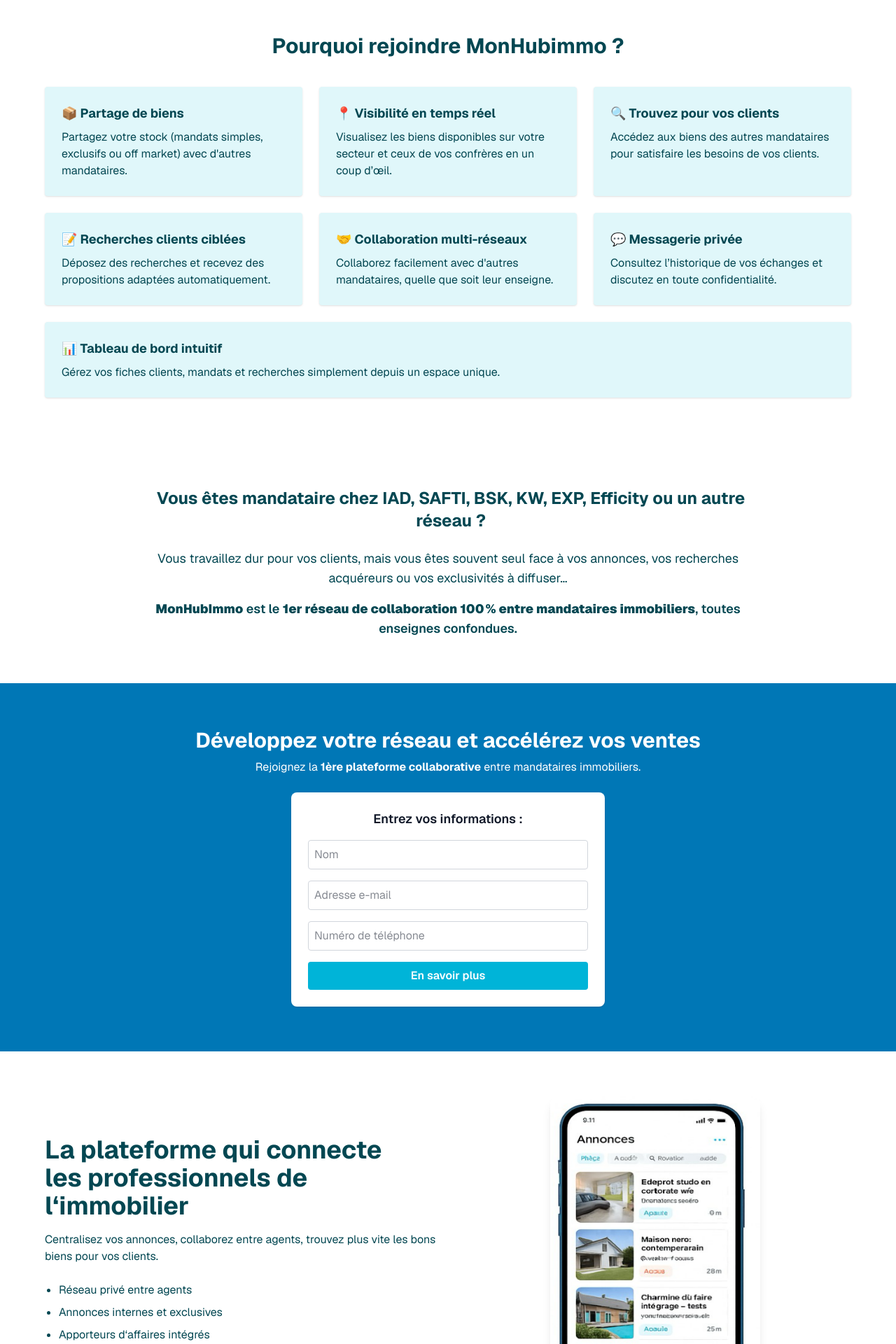
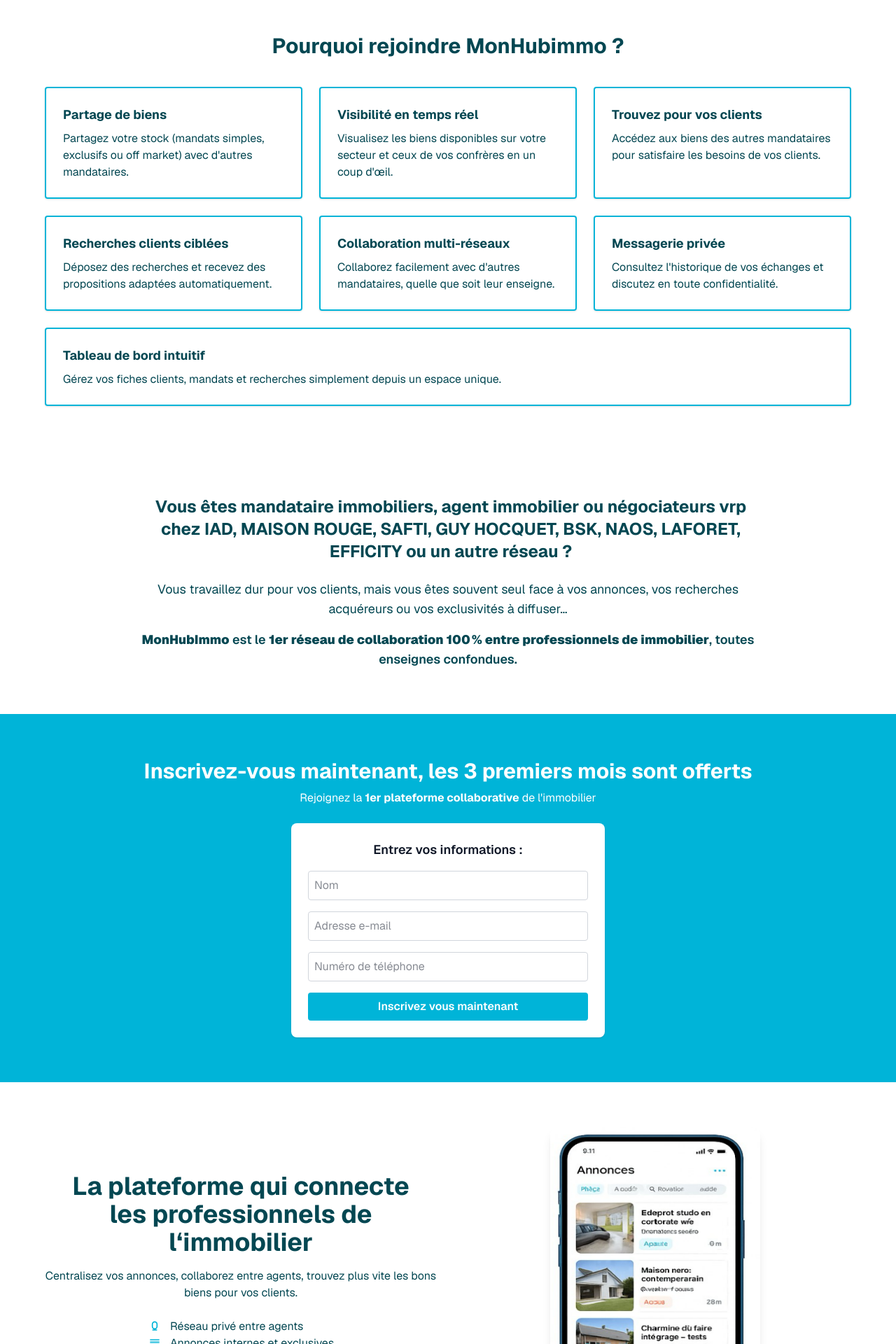
Before and after one commit to karandeep4423/mon-hub-immo-landing-page, a Next.js app: page / in a window 1280 px wide. Shown: the part 880-2800 px from the top of the page at 70% size. Built offline with nearby package versions, Linux system fonts and the light colour scheme.

Commit message:
made some changes

```diff
--- a/app/page.tsx
+++ b/app/page.tsx
@@ -65,13 +65,14 @@
   }
 
   return (
-    <main className="bg-gradient-to-br from-[#0077b6] to-[#00b4d8] min-h-screen text-white font-sans">
+    <main className="bg-[#00b4d8] min-h-screen text-white font-sans">
       {/* PAGE 1 - HERO */}
       <section className="min-h-screen flex flex-col justify-center items-center text-center px-6">
-        <p className="text-sm font-medium mb-4">
-          Ici, peu importe votre réseau :<br />
+        <p className="text-sm  font-medium mb-4">
+          Ici, peu importe votre réseau
+          <br />
           <span className="font-bold">
-            ce qui compte, c’est de conclure plus de ventes, ensemble.
+            ce qui compte, c&apos;est de conclure plus de ventes, ensemble.
           </span>
         </p>
 
@@ -80,16 +81,19 @@
         </h1>
 
         <p className="uppercase tracking-wider text-sm mb-3">
-          La 1ère plateforme collaborative pour les mandataires immobiliers
+          Le 1er réseau collaboratif où tous les professionnels de
+          l&apos;immobilier
         </p>
 
-        <p className="mb-6">Partager pour mieux performer</p>
+        <p className="mb-6">
+          Partagent biens et clients, toutes enseignes confondues
+        </p>
 
         <button
           onClick={scrollToForm}
           className="bg-white text-[#00b4d8] px-6 py-2 rounded-full font-bold hover:bg-gray-100 transition"
         >
-          S’inscrire
+          Je veux être informé dés l&apos;ouverture
         </button>
       </section>
 
@@ -100,37 +104,33 @@
         </h2>
 
         <div className="grid md:grid-cols-2 lg:grid-cols-3 gap-6 max-w-6xl mx-auto text-[#034752]">
-          <div className="bg-[#e0f7fa] p-6 rounded shadow">
-            <h3 className="font-bold text-lg mb-2">📦 Partage de biens</h3>
+          <div className="border-2 border-[#00b4d8] p-6 rounded shadow">
+            <h3 className="font-bold text-lg mb-2">Partage de biens</h3>
             <p>
               Partagez votre stock (mandats simples, exclusifs ou off market)
               avec d&apos;autres mandataires.
             </p>
           </div>
 
-          <div className="bg-[#e0f7fa] p-6 rounded shadow">
-            <h3 className="font-bold text-lg mb-2">
-              📍 Visibilité en temps réel
-            </h3>
+          <div className="border-2 border-[#00b4d8] p-6 rounded shadow">
+            <h3 className="font-bold text-lg mb-2">Visibilité en temps réel</h3>
             <p>
               Visualisez les biens disponibles sur votre secteur et ceux de vos
-              confrères en un coup d’œil.
+              confrères en un coup d&apos;œil.
             </p>
           </div>
 
-          <div className="bg-[#e0f7fa] p-6 rounded shadow">
-            <h3 className="font-bold text-lg mb-2">
-              🔍 Trouvez pour vos clients
-            </h3>
+          <div className="border-2 border-[#00b4d8]  p-6 rounded shadow">
+            <h3 className="font-bold text-lg mb-2">Trouvez pour vos clients</h3>
             <p>
               Accédez aux biens des autres mandataires pour satisfaire les
               besoins de vos clients.
             </p>
           </div>
 
-          <div className="bg-[#e0f7fa] p-6 rounded shadow">
+          <div className="border-2 border-[#00b4d8] p-6 rounded shadow">
             <h3 className="font-bold text-lg mb-2">
-              📝 Recherches clients ciblées
+              Recherches clients ciblées
             </h3>
             <p>
               Déposez des recherches et recevez des propositions adaptées
@@ -138,9 +138,9 @@
             </p>
           </div>
 
-          <div className="bg-[#e0f7fa] p-6 rounded shadow">
+          <div className="border-2 border-[#00b4d8] p-6 rounded shadow">
             <h3 className="font-bold text-lg mb-2">
-              🤝 Collaboration multi-réseaux
+              Collaboration multi-réseaux
             </h3>
             <p>
               Collaborez facilement avec d&apos;autres mandataires, quelle que
@@ -148,18 +148,16 @@
             </p>
           </div>
 
-          <div className="bg-[#e0f7fa] p-6 rounded shadow">
-            <h3 className="font-bold text-lg mb-2">💬 Messagerie privée</h3>
+          <div className="border-2 border-[#00b4d8] p-6 rounded shadow">
+            <h3 className="font-bold text-lg mb-2">Messagerie privée</h3>
             <p>
-              Consultez l’historique de vos échanges et discutez en toute
+              Consultez l&apos;historique de vos échanges et discutez en toute
               confidentialité.
             </p>
           </div>
 
-          <div className="bg-[#e0f7fa] p-6 rounded shadow md:col-span-2 lg:col-span-3">
-            <h3 className="font-bold text-lg mb-2">
-              📊 Tableau de bord intuitif
-            </h3>
+          <div className="border-2  border-[#00b4d8] p-6 rounded shadow md:col-span-2 lg:col-span-3">
+            <h3 className="font-bold text-lg mb-2">Tableau de bord intuitif</h3>
             <p>
               Gérez vos fiches clients, mandats et recherches simplement depuis
               un espace unique.
@@ -174,8 +172,9 @@
             <span className="inline-flex items-center gap-2">
               <span></span>
               <span>
-                Vous êtes mandataire chez IAD, SAFTI, BSK, KW, EXP, Efficity ou
-                un autre réseau ?
+                Vous êtes mandataire immobiliers, agent immobilier ou
+                négociateurs vrp chez IAD, MAISON ROUGE, SAFTI, GUY HOCQUET,
+                BSK, NAOS, LAFORET, EFFICITY ou un autre réseau ?
               </span>
             </span>
           </h2>
@@ -189,7 +188,8 @@
           <p className="text-md md:text-lg font-semibold">
             <strong>MonHubImmo</strong> est le{" "}
             <strong>
-              1er réseau de collaboration 100 % entre mandataires immobiliers
+              1er réseau de collaboration 100 % entre professionnels de
+              immobilier
             </strong>
             , toutes enseignes confondues.
           </p>
@@ -197,13 +197,13 @@
       </section>
 
       {/* PAGE 2 - FORMULAIRE */}
-      <section className="bg-[#0077b6] py-16 px-6 flex flex-col items-center text-center">
+      <section className="bg-[#00b4d8] py-16 px-6 flex flex-col items-center text-center">
         <h2 className="text-3xl font-bold mb-2 text-white">
-          Développez votre réseau et accélérez vos ventes
+          Inscrivez-vous maintenant, les 3 premiers mois sont offerts
         </h2>
         <p className="mb-6 text-white max-w-xl">
-          Rejoignez la <strong>1ère plateforme collaborative</strong> entre
-          mandataires immobiliers.
+          Rejoignez la <strong>1er plateforme collaborative</strong> de
+          l&apos;immobilier
         </p>
 
         <div className="bg-white text-gray-900 w-full max-w-md p-6 rounded-lg shadow">
@@ -239,7 +239,7 @@
               disabled={loading}
               className="bg-[#00b4d8] text-white w-full py-2 rounded font-semibold hover:bg-[#0094b3] transition disabled:opacity-50 disabled:cursor-not-allowed"
             >
-              {loading ? "Envoi en cours..." : "En savoir plus"}
+              {loading ? "Envoi en cours..." : "Inscrivez vous maintenant"}
             </button>
           </form>
 
@@ -261,7 +261,7 @@
       <section className="bg-white py-16 px-6 text-[#034752]">
         <div className="max-w-6xl mx-auto grid md:grid-cols-2 gap-8 items-center">
           {/* Texte principal */}
-          <div>
+          <div className="flex flex-col items-center text-center">
             <h2 className="text-3xl md:text-4xl font-bold mb-4">
               La plateforme qui connecte
               <br /> les professionnels de l&lsquo;immobilier
@@ -270,13 +270,51 @@
               Centralisez vos annonces, collaborez entre agents, trouvez plus
               vite les bons biens pour vos clients.
             </p>
-            <ul className="list-disc pl-5 space-y-2">
-              <li> Réseau privé entre agents</li>
-              <li> Annonces internes et exclusives</li>
-              <li> Apporteurs d&lsquo;affaires intégrés</li>
+            <ul className="flex flex-col text-left">
+              <li className="flex items-center gap-3">
+                <svg
+                  className="w-5 h-5 text-[#00b4d8] flex-shrink-0"
+                  fill="none"
+                  stroke="currentColor"
+                  strokeWidth={2}
+                  viewBox="0 0 24 24"
+                >
+                  <path d="M16 12a4 4 0 01-8 0V8a4 4 0 018 0v4z" />
+                  <path d="M12 16v2m0 0h-4m4 0h4" />
+                </svg>
+                <span>Réseau privé entre agents</span>
+              </li>
+              <li className="flex items-center gap-3">
+                <svg
+                  className="w-5 h-5 text-[#00b4d8] flex-shrink-0"
+                  fill="none"
+                  stroke="currentColor"
+                  strokeWidth={2}
+                  viewBox="0 0 24 24"
+                >
+                  <path d="M4 6h16M4 10h16M4 14h16M4 18h16" />
+                </svg>
+                <span>Annonces internes et exclusives</span>
+              </li>
+              <li className="flex items-center gap-3">
+                <svg
+                  className="w-5 h-5 text-[#00b4d8] flex-shrink-0"
+                  fill="none"
+                  stroke="currentColor"
+                  strokeWidth={2}
+                  viewBox="0 0 24 24"
+                >
+                  <path d="M12 8v8m0 0l-4-4m4 4l4-4" />
+                  <circle cx="12" cy="12" r="10" />
+                </svg>
+                <span>Apporteurs d&apos;affaires intégrés</span>
+              </li>
             </ul>
-            <button className="mt-6 bg-[#00b4d8] text-white px-6 py-2 rounded-full font-semibold hover:bg-[#0094b3] transition">
-              Tester gratuitement
+            <button
+              onClick={scrollToForm}
+              className="mt-6 bg-[#00b4d8] text-white px-6 py-2 rounded-full font-semibold hover:bg-[#0094b3] transition"
+            >
+              Je réserve ma place
             </button>
           </div>
 
@@ -432,10 +470,16 @@
                 <path d="M5 13l4 4L19 7" />
               </svg>
               <div>
-                <p className="font-semibold">Apporteurs d’affaires</p>
+                <p className="font-semibold">Apporteurs d&apos;affaires</p>
                 <p className="text-sm text-gray-700">
-                  Un outil simple pour vous connecter à des professionnels
-                  sérieux.
+                  MonHubimmo vous ouvre aussi les portes du réseau caché des
+                  particuliers et prescripteurs locaux. Ils peuvent désormais
+                  publier leurs propres annonces, consultables par les
+                  mandataires sur la plateforme.<br></br><br></br>
+                  Des particuliers, amis, voisins
+                  ou commerçants qui connaissent un bien à vendre ou un acheteur
+                  potentiel ? C&apos;est un véritable levier de prospection et de
+                  mandats avant même leur diffusion sur les portails.
                 </p>
               </div>
             </div>
@@ -457,8 +501,11 @@
                 évolutive
               </li>
             </ul>
-            <button className="mt-6 bg-[#00b4d8] text-white px-6 py-2 rounded-full font-semibold hover:bg-[#0094b3] transition">
-              Demander un appel avec notre équipe
+            <button
+              onClick={scrollToForm}
+              className="mt-6 bg-[#00b4d8] text-white px-6 py-2 rounded-full font-semibold hover:bg-[#0094b3] transition"
+            >
+              M&apos;inscrire en avant première
             </button>
           </div>
         </section>
@@ -468,7 +515,9 @@
         <div className="max-w-7xl mx-auto grid md:grid-cols-4 gap-8">
           {/* Colonne 1 : Logo */}
           <div>
-            <h2 className="text-2xl font-bold text-[#00b4d8]"><span className="text-black">mon</span>hubimmo</h2>
+            <h2 className="text-2xl font-bold text-[#00b4d8]">
+              <span className="text-black">mon</span>hubimmo
+            </h2>
           </div>
 
           {/* Colonne 2 : Rejoindre */}
@@ -534,7 +583,7 @@
             <h3 className="font-semibold mb-3">Suivez-nous</h3>
             <div className="flex space-x-4 mb-4">
               <a
-                href="#"
+                href="https://www.instagram.com/monhubimmo/"
                 className="hover:opacity-80 transition-opacity text-pink-500"
               >
                 <FaInstagram className="w-6 h-6" />
@@ -546,7 +595,7 @@
                 <FaLinkedin className="w-6 h-6" />
               </a>
               <a
-                href="#"
+                href="https://www.facebook.com/profile.php?viewas=100000686899395&id=61579213881250"
                 className="hover:opacity-80 transition-opacity text-blue-500"
               >
                 <FaFacebook className="w-6 h-6" />
```
